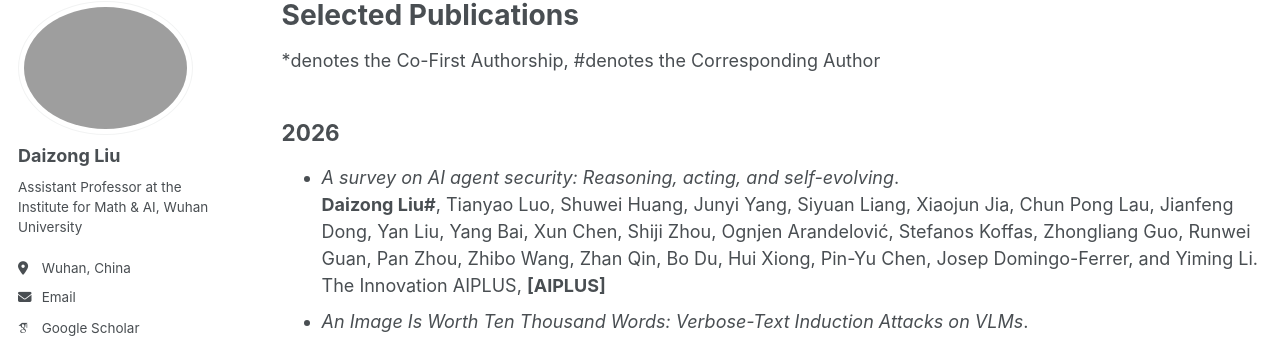
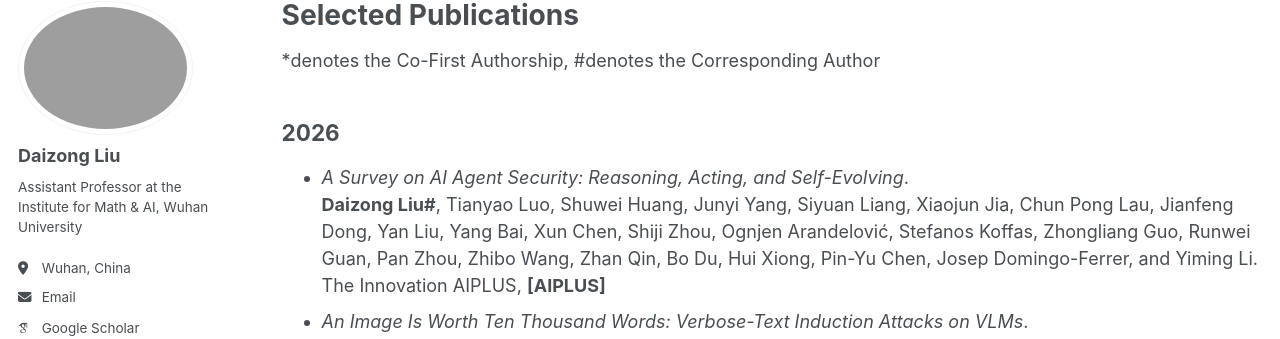
Before and after one commit to liudaizong/liudaizong.github.io, a Jekyll site: the page built from _pages/publications.md, in a window 1280 px wide and 900 px high. Shown: the part 98-437 px from the top of the window. Built offline with Jekyll 4.4.1, drawn with Linux system fonts in a browser that asks for light colours; some web fonts are replaced.

```diff
--- a/_pages/publications.md
+++ b/_pages/publications.md
@@ -7,7 +7,7 @@ author_profile: true
 *denotes the Co-First Authorship, #denotes the Corresponding Author
 
 ## 2026
-* *A survey on AI agent security: Reasoning, acting, and self-evolving*.<br/> **Daizong Liu#**, Tianyao Luo, Shuwei Huang, Junyi Yang, Siyuan Liang, Xiaojun Jia, Chun Pong Lau, Jianfeng Dong, Yan Liu, Yang Bai, Xun Chen, Shiji Zhou, Ognjen Arandelović, Stefanos Koffas, Zhongliang Guo, Runwei Guan, Pan Zhou, Zhibo Wang, Zhan Qin, Bo Du, Hui Xiong, Pin-Yu Chen, Josep Domingo-Ferrer, and Yiming Li.<br/> The Innovation AIPLUS, **[AIPLUS]**
+* *A Survey on AI Agent Security: Reasoning, Acting, and Self-Evolving*.<br/> **Daizong Liu#**, Tianyao Luo, Shuwei Huang, Junyi Yang, Siyuan Liang, Xiaojun Jia, Chun Pong Lau, Jianfeng Dong, Yan Liu, Yang Bai, Xun Chen, Shiji Zhou, Ognjen Arandelović, Stefanos Koffas, Zhongliang Guo, Runwei Guan, Pan Zhou, Zhibo Wang, Zhan Qin, Bo Du, Hui Xiong, Pin-Yu Chen, Josep Domingo-Ferrer, and Yiming Li.<br/> The Innovation AIPLUS, **[AIPLUS]**
 * *An Image Is Worth Ten Thousand Words: Verbose-Text Induction Attacks on VLMs*.<br/> Zhi Luo, Zenghui Yuan, **Daizong Liu#**, Wenqi Wei, Pan Zhou.<br/> Conference on Empirical Methods in Natural Language Processing, **[EMNLP2026]**
 * *Rethinking 3D Point Cloud Adversarial Attacks from Models’ Inherent Focus*.<br/> Li Yang, Xiaowen Cai, Shuqin Chen, Junhao Dong, Keke Tang, Zhongliang Guo, **Daizong Liu#**.<br/> Expert Systems With Applications, **[ESWA]**
 * *Forbid Your Attention: Fooling Multimodal Large Language Models by Selectively Removing Intrinsic Focus in Spectral Domain*.<br/> **Daizong Liu**, Junhao Dong, Zhiyuan Ma, Xiaoye Qu, Xiang Fang, Runwei Guan, Keke Tang, Jianfeng Dong, and Yew-Soon Ong.<br/> IEEE Transactions on Multimedia, **[TMM]**
```
